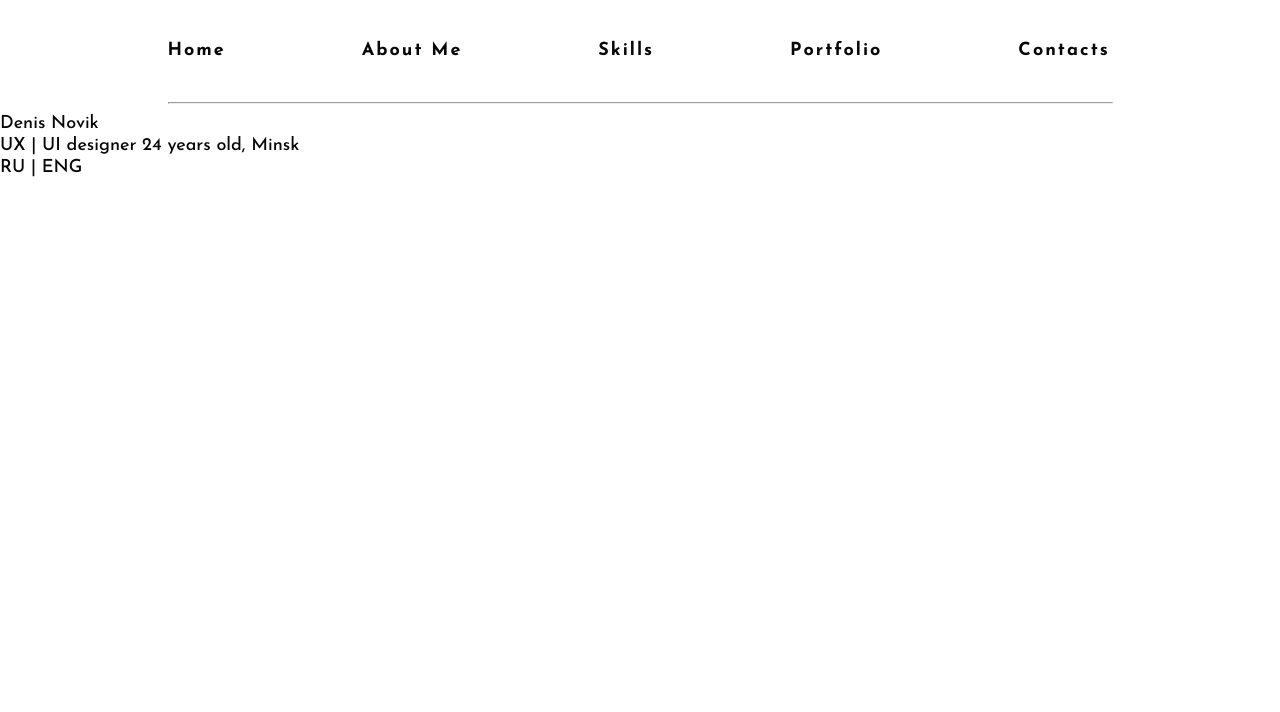
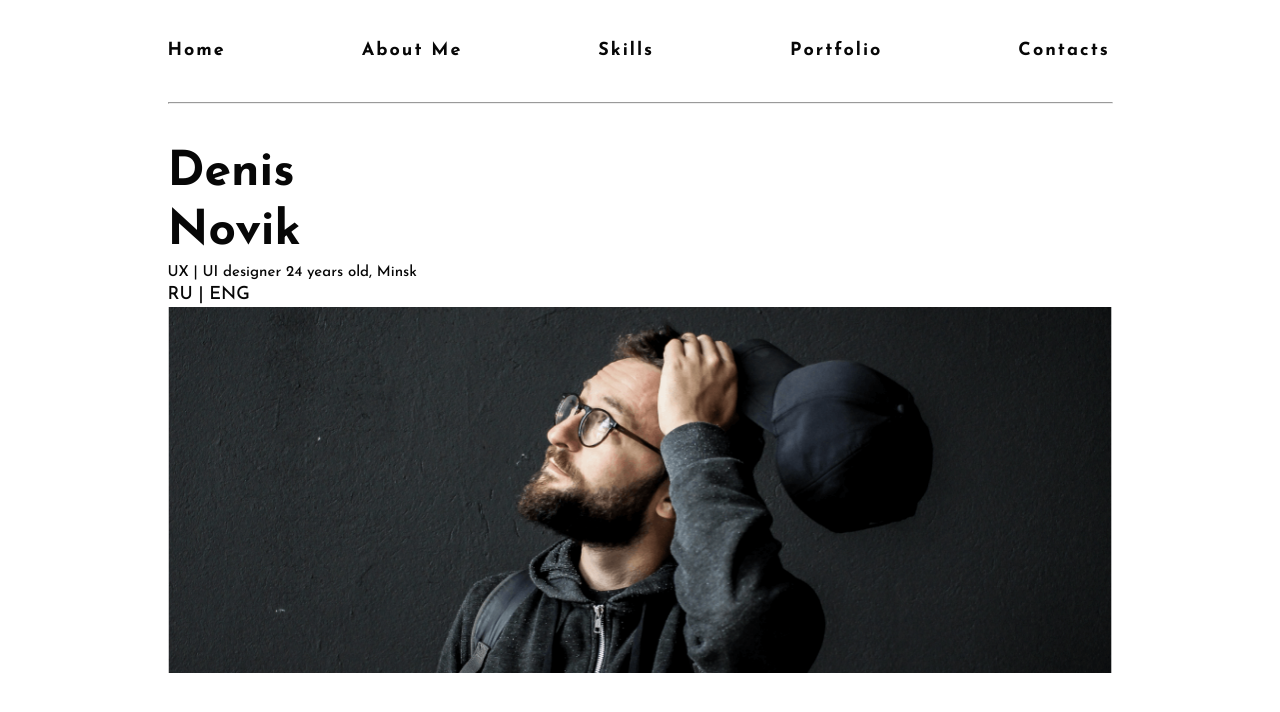
Before and after one commit to javohir1998/denis-novak, a plain HTML site: page index.html in a window 1280 px wide. Drawn offline with Linux system fonts and the light colour scheme.

Commit message:
add home elements and your styes

```diff
--- a/index.html
+++ b/index.html
@@ -38,10 +38,13 @@
 
 
   <!-- MAIN-CONTENT -->
-  <section>
-    <div>Denis Novik</div>
-    <div>UX | UI designer 24 years old, Minsk</div>
-    <div>RU | ENG</div>
+
+  <!-- HOME -->
+  <section class="home container">
+    <div class="home-title">Denis <br>Novik</div>
+    <div class="home-info">UX | UI designer 24 years old, Minsk</div>
+    <div class="home-language">RU | ENG</div>
+    <img class="home-img" src="img/denis.png" alt="Denis" width="944" height="367" srcset="img/denis.png 1x, img/denis@2x.png 2x">
   </section>
 
 </body>
--- a/styles/styles.css
+++ b/styles/styles.css
@@ -80,3 +80,27 @@ body {
 .header-line {
   margin-top: 40px;
 }
+
+/* HOME */
+.home {
+  margin-top: 40px;
+  margin-bottom: 100px;
+}
+
+.home-title {
+  font-size: 48px;
+  line-height: 59px;
+  font-weight: bold;
+  color: #070707;
+}
+
+.home-info {
+  font-size: 15px;
+  line-height: 22px;
+  color: #070707;
+}
+
+.home-language {
+}
+.home-img {
+}
```
Also changed, not shown: img/Group 2.1.png (deleted), img/braun.png (added), img/braun@2x.png (added), img/denis.png (added), img/denis@2x.png (added), img/fashion.png (added), img/fashion@2x.png (added), img/reebok.png (added), img/reebok@2x.png (added), img/reebok_web-1.png (deleted), img/reebok_web.png (deleted), img/reebok_web@2x-1.png (deleted), img/reebok_web@2x.png (deleted), img/Слой 8.png (deleted), 1 more files, 1 other file.
